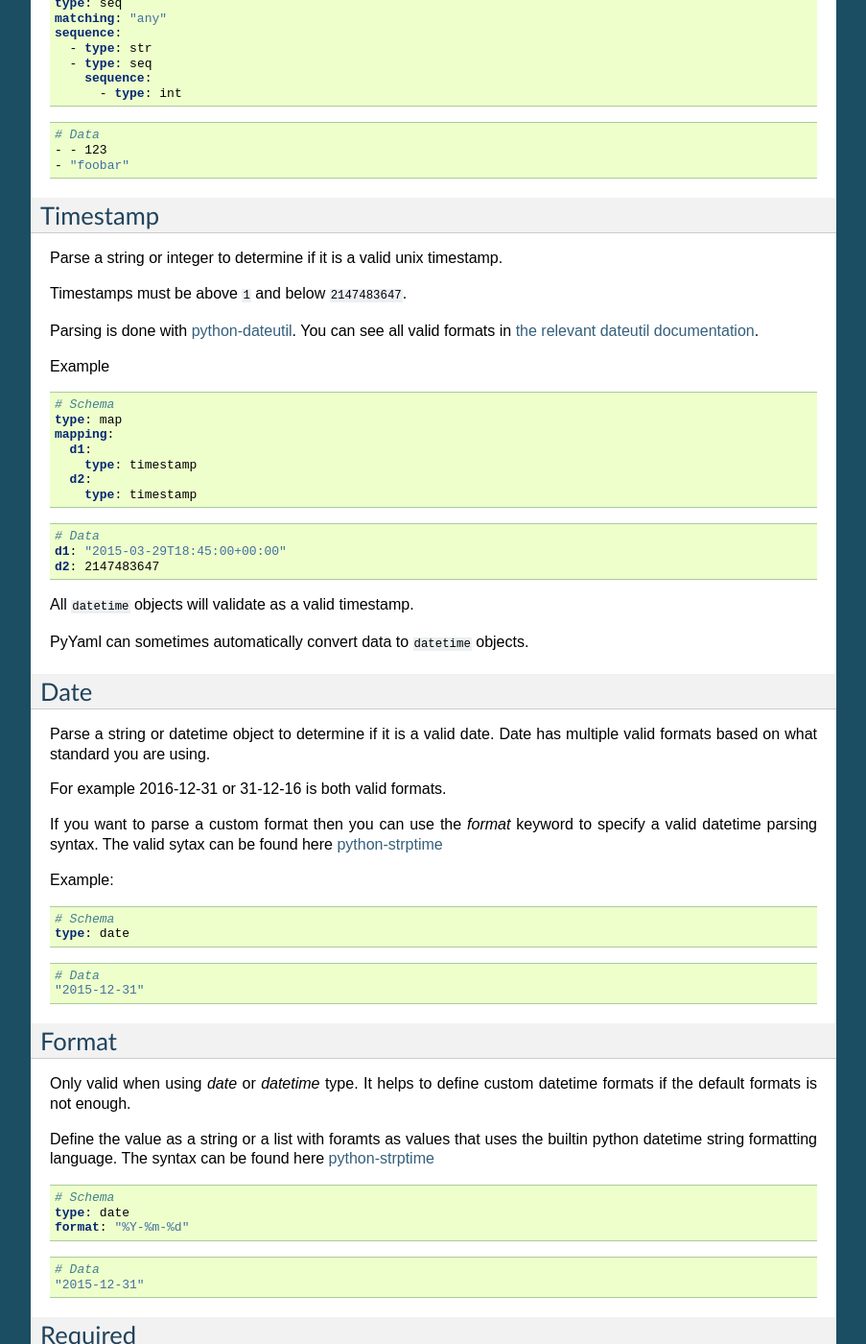
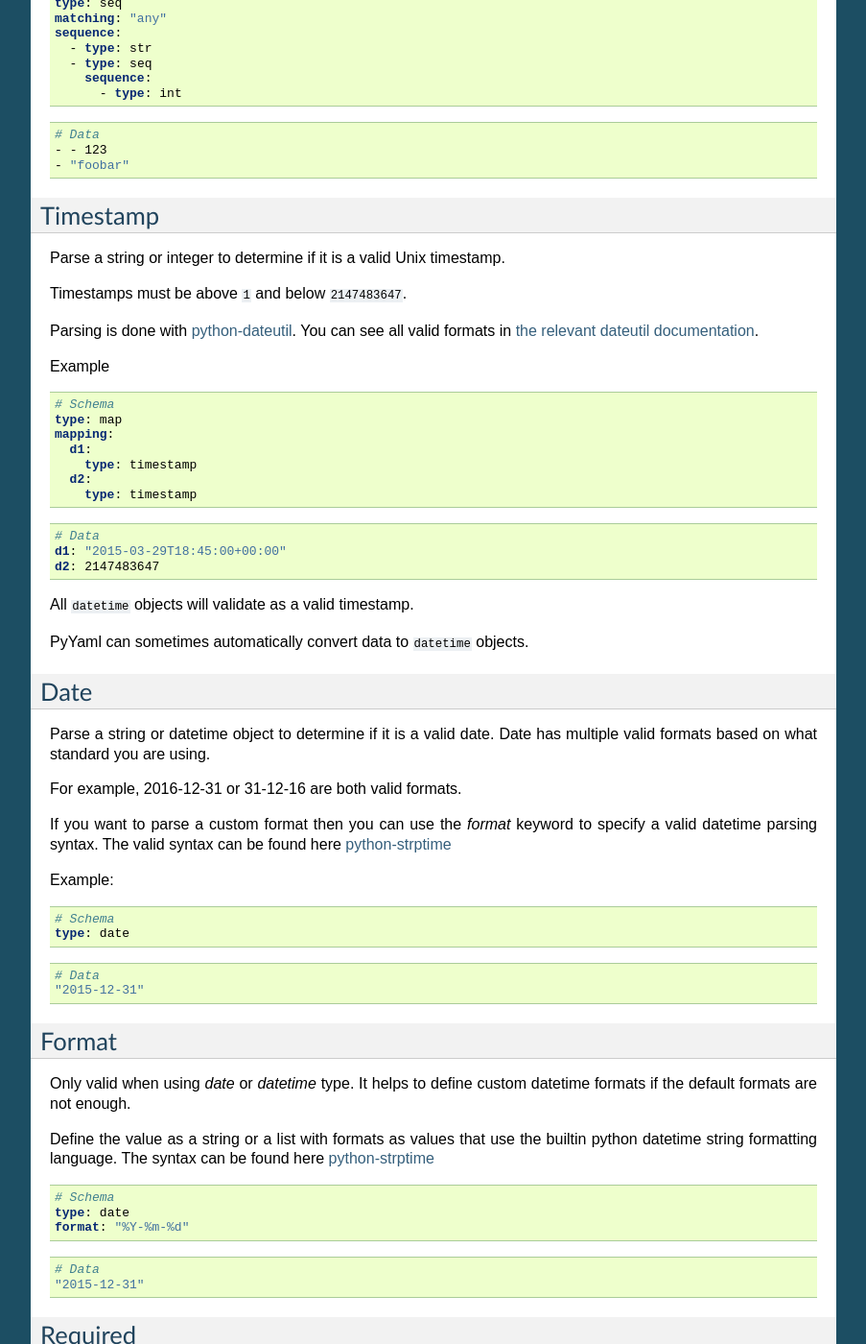
Before and after one commit to Grokzen/pykwalify, a Sphinx documentation site: the page built from docs/validation-rules.rst, in a window 1280 px wide and 1400 px high, scrolled down 3346 px. Shown: the whole window at 96% size, without its empty margins (198-1101 px from the left). Built offline with Sphinx 7.4.7, drawn with Linux system fonts in a browser that asks for light colours; some of the changed text lies outside the part shown.

Commit message:
Grammar fixes

```diff
--- a/docs/validation-rules.rst
+++ b/docs/validation-rules.rst
@@ -72,7 +72,7 @@ Example
 Mapping
 -------
 
-A mapping is validates to the ``dict`` datastructure.
+A mapping validates to the ``dict`` data structure.
 
 Aliases
 
@@ -146,7 +146,7 @@ The schema below sets the ``sequence`` type implicitly and is also a valid schem
     seq:
       - type: str
 
-Multiple list entries is supported to enable validation of different types of data inside the sequence.
+Multiple list entries are supported to enable validation of different types of data inside the sequence.
 
 .. note:: The original kwalify specification only allowed one entry in the list. This has been extended in PyKwalify to give more flexibility when validating.
 
@@ -208,7 +208,7 @@ Example
 Timestamp
 ---------
 
-Parse a string or integer to determine if it is a valid unix timestamp.
+Parse a string or integer to determine if it is a valid Unix timestamp.
 
 Timestamps must be above ``1`` and below ``2147483647``.
 
@@ -247,9 +247,9 @@ Date
 
 Parse a string or datetime object to determine if it is a valid date. Date has multiple valid formats based on what standard you are using.
 
-For example 2016-12-31 or 31-12-16 is both valid formats.
+For example, 2016-12-31 or 31-12-16 are both valid formats.
 
-If you want to parse a custom format then you can use the `format` keyword to specify a valid datetime parsing syntax. The valid sytax can be found here `python-strptime`_
+If you want to parse a custom format then you can use the `format` keyword to specify a valid datetime parsing syntax. The valid syntax can be found here `python-strptime`_
 
 .. _python-strptime: https://docs.python.org/2/library/datetime.html#strftime-and-strptime-behavior
 
@@ -270,9 +270,9 @@ Example:
 Format
 ------
 
-Only valid when using `date` or `datetime` type. It helps to define custom datetime formats if the default formats is not enough.
+Only valid when using `date` or `datetime` type. It helps to define custom datetime formats if the default formats are not enough.
 
-Define the value as a string or a list with foramts as values that uses the builtin python datetime string formatting language. The syntax can be found here `python-strptime`_
+Define the value as a string or a list with formats as values that use the builtin python datetime string formatting language. The syntax can be found here `python-strptime`_
 
 .. code-block:: yaml
 
@@ -453,7 +453,7 @@ Only applies to ``mapping``.
 
 If ``True``, the map can have keys which are not present in the schema, and these can map to anything.
 
-Any keys which **are** specified in the schema must have values which conform to their corresponding constraints, if they are present.
+Any keys which **are** specified in the schema must have values which conform to their corresponding constraints if they are present.
 
 Default is ``False``.
 
@@ -578,7 +578,7 @@ Example
 Nullable
 --------
 
-If the ``nullable`` constraint is set to ``False``, the key and its value must not be empty, otherwise a validation error will be raised.
+If the ``nullable`` constraint is set to ``False``, the key and its value must not be empty, otherwise, a validation error will be raised.
 
 Default is ``True``.
 
@@ -625,7 +625,7 @@ Example
 Example
 -------
 
-Write a example that can show what values is upported. Or just type any comment into the schema for future reference.
+Write an example that can show what values are supported. Or just type any comment into the schema for future reference.
 
 It is possible to use in all levels and places in the schema and have no effect on the parsing,
 but is useful for humans to read. Similar to ``desc``.
```
Also changed, not shown: other parts of docs/validation-rules.rst (+9 -9 lines).
